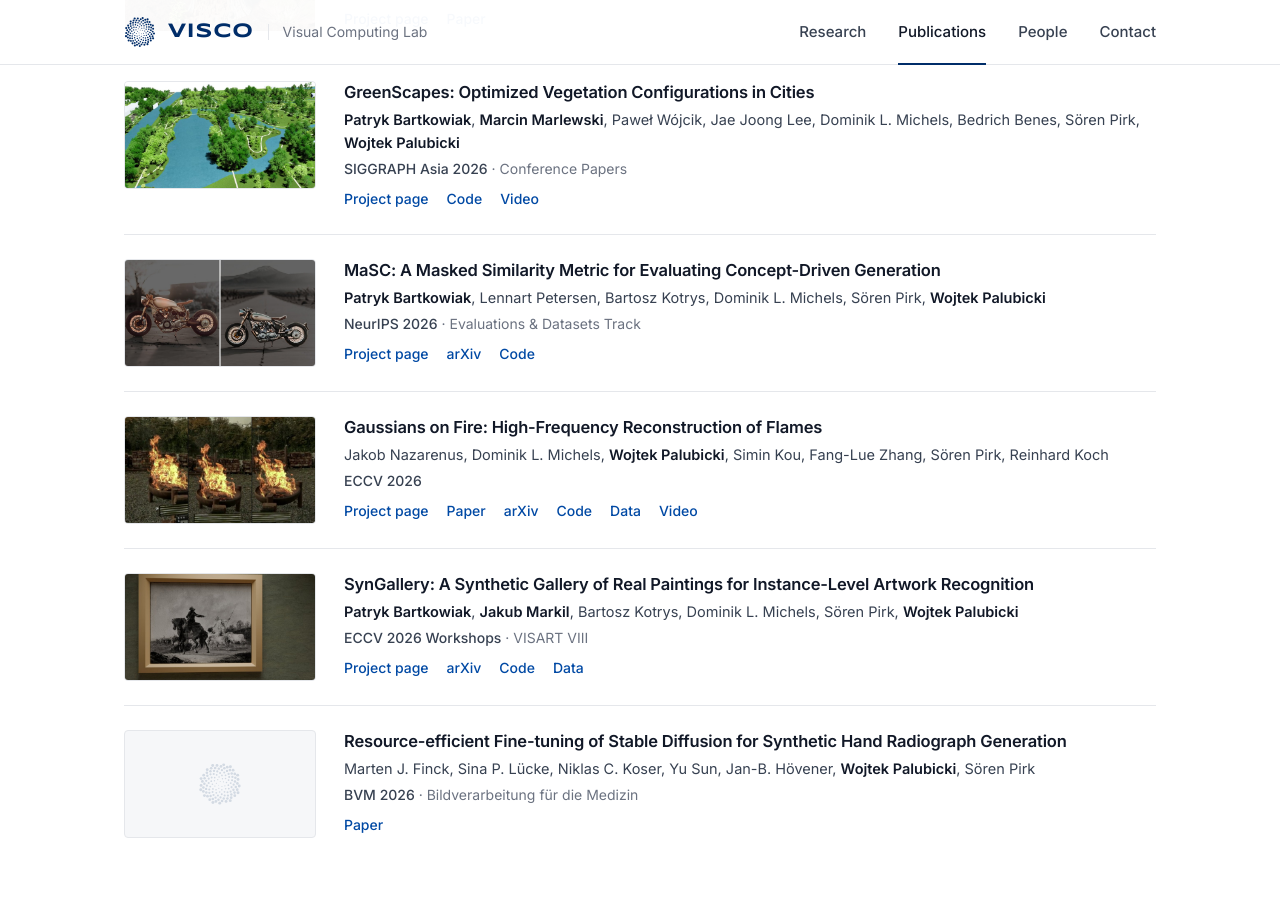
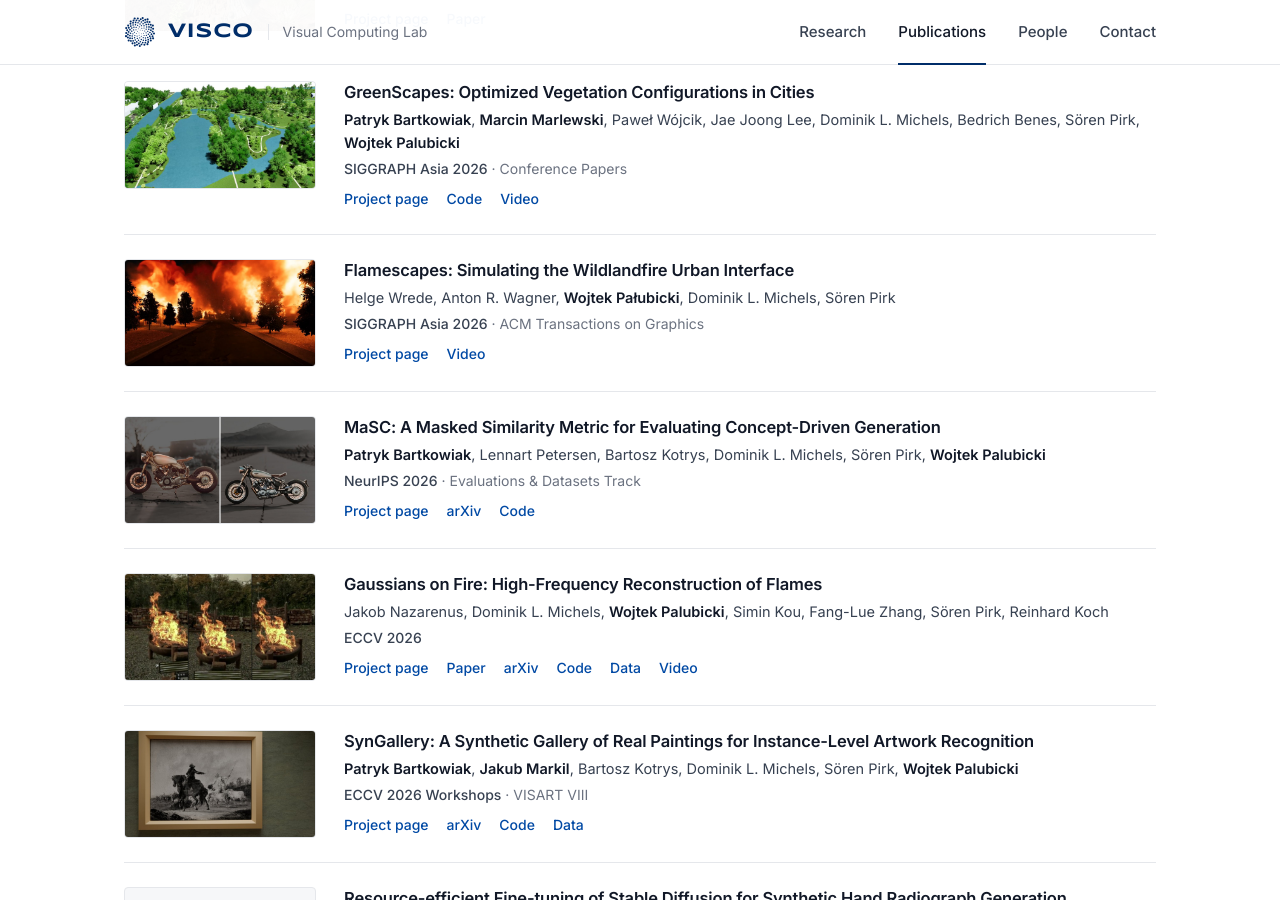
Before and after one commit to VisCoLab/VisCoLab.github.io, a Jekyll site: the page built from publications.html, in a window 1280 px wide and 900 px high, scrolled down 743 px. Built offline with Jekyll 4.4.1, drawn with Linux system fonts in a browser that asks for light colours.

Commit message:
Add Flamescapes (SIGGRAPH Asia 2026) and a reel scene for it
Publication entry with the project page's teaser as thumbnail. The reel gains a second scene, cut from the paper's YouTube video with Patryk's OK: the static wide shot of the town burning, 3:00 to 3:13 at 2x.

Co-Authored-By: Claude Opus 5.5 <noreply@anthropic.com>

```diff
--- a/_data/publications.yml
+++ b/_data/publications.yml
@@ -56,6 +56,18 @@
     project: https://greenscapes-project.github.io/
     code: https://github.com/greenscapes-project/greenscapes
     video: https://www.youtube.com/watch?v=93ximIbff4M
+
+- id: flamescapes
+  title: "Flamescapes: Simulating the Wildlandfire Urban Interface"
+  authors: [Helge Wrede, Anton R. Wagner, Wojtek Pałubicki, Dominik L. Michels, Sören Pirk]
+  venue: SIGGRAPH Asia 2026
+  venue_full: ACM Transactions on Graphics
+  year: 2026
+  image: /images/projects/flamescapes.jpg
+  themes: [natural]
+  links:
+    project: https://helgewrede.github.io/flamescapes/
+    video: https://youtu.be/8CDSVlS_XVc
 
 - id: masc
   title: "MaSC: A Masked Similarity Metric for Evaluating Concept-Driven Generation"
```
Also changed, not shown: _data/hero.json (+9 -1 lines), images/projects/flamescapes.jpg (added), 1 other file.
